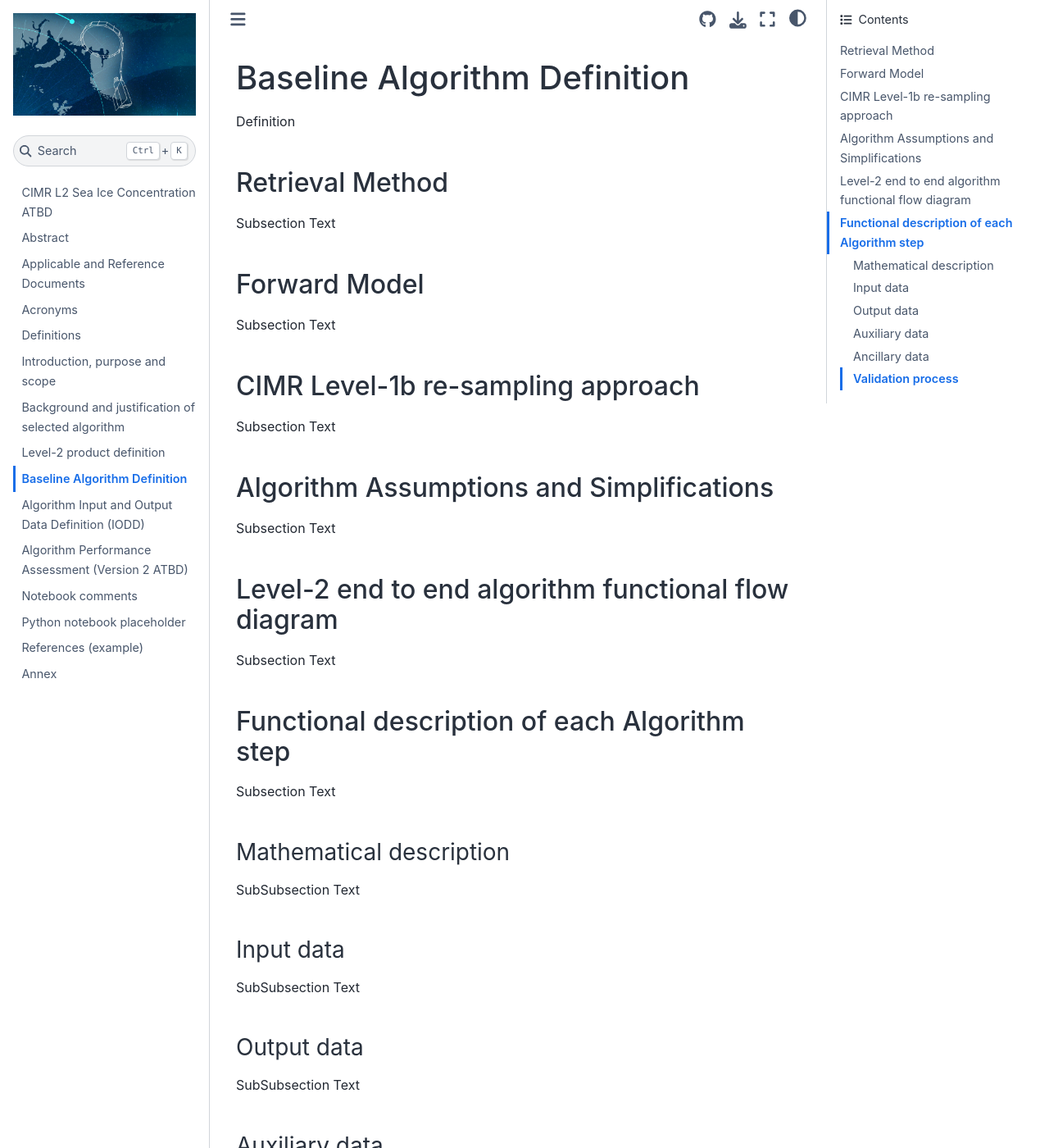
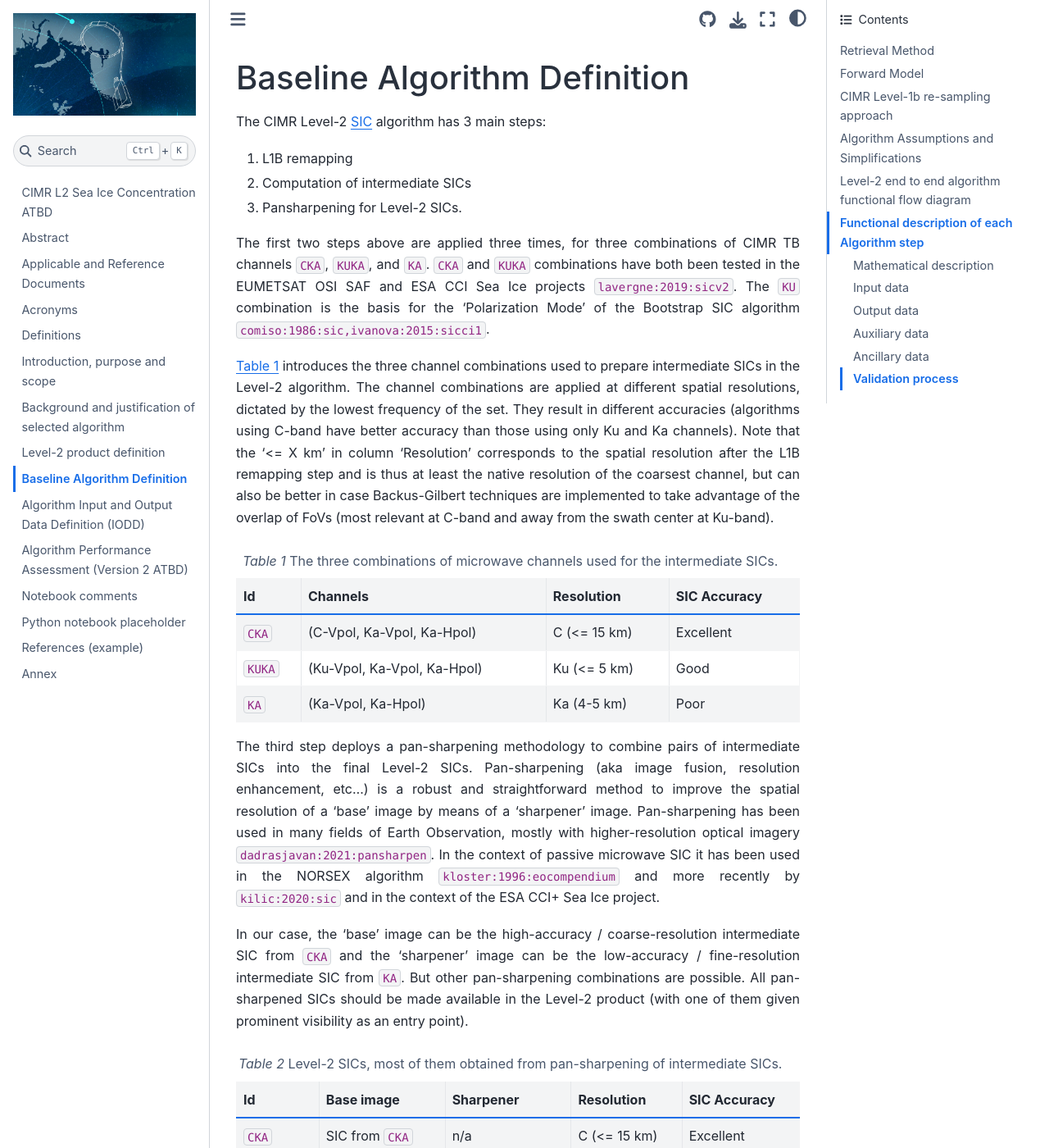
Before and after one commit to CIMR-Algos/SeaIceConcentration_ATBD, a Jupyter Book: the page built from book/baseline_algorithm_definition.md, in a window 1280 px wide and 1400 px high. Shown: the whole window at 82% size. Built offline with Jupyter Book 1.0.4 settings and Sphinx 7.4.7 and the Sphinx Book theme 1.1.4, drawn with Linux system fonts in a browser that asks for light colours; cross-references to code outside the pages are shown as plain code; some of the changed text lies outside the part shown.

Commit message:
continue general description of the SIC approach

````diff
--- a/book/baseline_algorithm_definition.md
+++ b/book/baseline_algorithm_definition.md
@@ -1,6 +1,55 @@
 # Baseline Algorithm Definition
 
-Definition
+
+
+The CIMR Level-2 {term}`SIC` algorithm has 3 main steps:
+1. L1B remapping
+2. Computation of intermediate SICs
+3. Pansharpening for Level-2 SICs.
+
+The first two steps above are applied three times, for three combinations of CIMR TB channels `CKA`, `KUKA`, and `KA`. `CKA` and `KUKA` combinations
+have both been tested in the EUMETSAT OSI SAF and ESA CCI Sea Ice projects {cite:p}`lavergne:2019:sicv2`. The `KU` combination is the basis for the
+'Polarization Mode' of the Bootstrap SIC algorithm {cite:p}`comiso:1986:sic,ivanova:2015:sicci1`.
+
+{numref}`combis` introduces the three channel combinations used to prepare intermediate SICs in the Level-2 algorithm.
+The channel combinations are applied at different spatial resolutions, dictated by the lowest frequency of the set. They result
+in different accuracies (algorithms using C-band have better accuracy than those using only Ku and Ka channels). Note that the '<= X km'
+in column 'Resolution' corresponds to the spatial resolution after the L1B remapping step and is thus at least the native resolution of
+the coarsest channel, but can also be better in case Backus-Gilbert techniques are implemented to take advantage of the overlap of FoVs
+(most relevant at C-band and away from the swath center at Ku-band).
+
+```{table} The three combinations of microwave channels used for the intermediate SICs.
+:name: combis
+| Id          | Channels  |  Resolution |   SIC Accuracy |
+| ----------- | --------  | ------ | ------ |
+| `CKA`       | (C-Vpol, Ka-Vpol, Ka-Hpol) |  C (<= 15 km)  |  Excellent |
+| `KUKA`       | (Ku-Vpol, Ka-Vpol, Ka-Hpol) |  Ku (<= 5 km)  |  Good |
+| `KA`       | (Ka-Vpol, Ka-Hpol) |  Ka (4-5 km)  |  Poor |
+```
+
+The third step deploys a pan-sharpening methodology to combine pairs of intermediate SICs into the final Level-2 SICs. Pan-sharpening (aka image fusion, resolution enhancement, etc...) is
+a robust and straightforward method to improve the spatial resolution of a 'base' image by means of a 'sharpener' image. Pan-sharpening has been used
+in many fields of Earth Observation, mostly with higher-resolution optical imagery {cite:p}`dadrasjavan:2021:pansharpen`. In the context of passive microwave SIC it has
+been used in the NORSEX algorithm {cite:p}`kloster:1996:eocompendium` and more recently by {cite:t}`kilic:2020:sic` and in the context of the
+ESA CCI+ Sea Ice project.
+
+In our case, the 'base' image can be the high-accuracy / coarse-resolution intermediate SIC from `CKA` and the 'sharpener' image can be the
+low-accuracy / fine-resolution intermediate SIC from `KA`. But other pan-sharpening combinations are possible. All pan-sharpened SICs
+should be made available in the Level-2 product (with one of them given prominent visibility as an entry point).
+
+```{table} Level-2 SICs, most of them obtained from pan-sharpening of intermediate SICs.
+:name: pansharp
+| Id          | Base image  |  Sharpener |   Resolution | SIC Accuracy |
+| ----------- | --------    | ------     | ------ | --- |
+| `CKA`       | SIC from `CKA` | n/a | C (<= 15 km)  |  Excellent |
+| `CKA@KU`    | SIC from `CKA` | SIC from `KUKA` | Ku (<= 5 km)  |  Excellent |
+| `CKA@KA`    | SIC from `CKA` | SIC from `KA` | Ka (4-5 km)  |  Excellent |
+| `KUKA@KA`   | SIC from `KUKA` | SIC from `KA` | Ka (4-5 km)  |  Good |
+```
+
+{numref}`pansharp` lists candidate Level-2 SICs from CIMR, most of them obtained from pan-sharpening of intermediate SICs (`CKA` is directly
+from the intermediate SICs, without pan-sharpening). It is expected that one of these candidate Level-2 SICs will emerge as the best for most
+users and be flagged as the main L2 SIC product (e.g. `CKA@KA`).
 
 ### Retrieval Method
 
--- a/book/biblio.bib
+++ b/book/biblio.bib
@@ -21,6 +21,50 @@ doi = {https://doi.org/10.1029/JC091iC01p00975},
 year = {1986}
 }
 
+@article{dadrasjavan:2021:pansharpen,
+title = {A review of image fusion techniques for pan-sharpening of high-resolution satellite imagery},
+journal = {ISPRS Journal of Photogrammetry and Remote Sensing},
+volume = {171},
+pages = {101-117},
+year = {2021},
+issn = {0924-2716},
+doi = {https://doi.org/10.1016/j.isprsjprs.2020.11.001},
+url = {https://www.sciencedirect.com/science/article/pii/S0924271620303002},
+author = {{Dadrass Javan}, Farzaneh and Samadzadegan, Farhad and Mehravar, Soroosh and Toosi, Ahmad and Khatami, Reza and Stein, Alfred},
+}
+
+@Article{ivanova:2015:sicci1,
+AUTHOR = {Ivanova, N. and Pedersen, L. T. and Tonboe, R. T. and Kern, S. and Heygster, G. and Lavergne, T. and S{\o}rensen, A. and Saldo, R. and Dybkj{\ae}r, G. and Brucker, L. and Shokr, M.},
+TITLE = {Inter-comparison and evaluation of sea ice algorithms: towards further  identification of challenges and optimal approach using passive microwave  observations},
+JOURNAL = {The Cryosphere},
+VOLUME = {9},
+YEAR = {2015},
+NUMBER = {5},
+PAGES = {1797--1817},
+URL = {https://tc.copernicus.org/articles/9/1797/2015/},
+DOI = {10.5194/tc-9-1797-2015}
+}
+
+@Article{kilic:2020:sic,
+AUTHOR = {Kilic, Lise and Prigent, Catherine and Aires, Filipe and Heygster, Georg and Pellet, Victor and Jimenez, Carlos},
+TITLE = {Ice Concentration Retrieval from the Analysis of Microwaves: A New Methodology Designed for the Copernicus Imaging Microwave Radiometer},
+JOURNAL = {Remote Sensing},
+VOLUME = {12},
+YEAR = {2020},
+NUMBER = {7},
+ARTICLE-NUMBER = {1060},
+URL = {https://www.mdpi.com/2072-4292/12/7/1060},
+ISSN = {2072-4292},
+DOI = {10.3390/rs12071060}
+}
+
+@MISC{kloster:1996:eocompendium,
+   AUTHOR = {Kloster, Kjell},
+   TITLE = {Ice type concentration by microwave radiometry - Earth Observation Compendium for course AGF-207},
+   PUBLISHER = {University of Svalbard (UNIS) and Norwegian Space Center},
+   YEAR = {1996},
+}
+
 @Article{lavergne:2019:sicv2,
 AUTHOR = {Lavergne, T. and S{\o}rensen, A. M. and Kern, S. and Tonboe, R. and Notz, D. and Aaboe, S. and Bell, L. and Dybkj{\ae}r, G. and Eastwood, S. and Gabarro, C. and Heygster, G. and Killie, M. A. and Brandt Kreiner, M. and Lavelle, J. and Saldo, R. and Sandven, S. and Pedersen, L. T.},
 TITLE = {Version 2 of the EUMETSAT OSI SAF and ESA CCI sea-ice concentration climate
````
